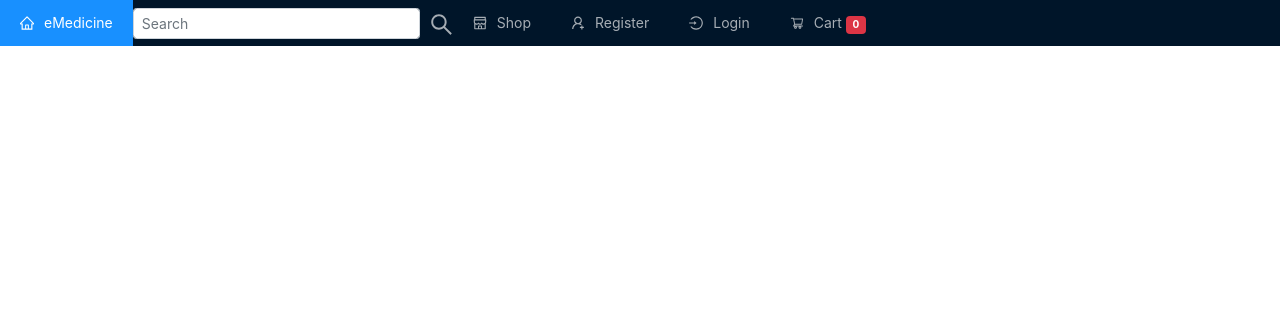
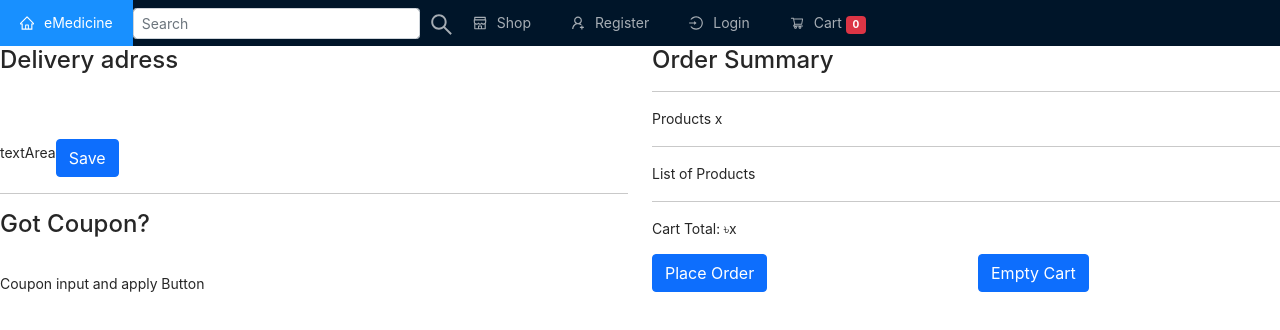
Before and after one commit to Hillol-Talukdar/eMedicine, a React (Create React App) app in the folder client/: page /checkout in a window 1280 px wide. Shown: the top 330 px of the page. Built offline with nearby package versions, Linux system fonts and the light colour scheme; no server answers.

Commit message:
Created Checkout page and designed

```diff
--- a/client/src/App.js
+++ b/client/src/App.js
@@ -27,6 +27,7 @@ import UpdateProduct from "./pages/admin/product/UpdateProduct";
 import Product from "./pages/Product";
 import CategoryHome from "./pages/category/CategoryHome";
 import SubCategoryHome from "./pages/subCategory/SubCategoryHome";
+import Checkout from "./pages/Checkout";
 
 import { auth } from "./firebase";
 import { useDispatch } from "react-redux";
@@ -141,6 +142,7 @@ const App = () => {
                 />
                 <Route exact path="/shop" component={Shop} />
                 <Route exact path="/cart" component={Cart} />
+                <Route exact path="/checkout" component={Checkout} />
             </Switch>
         </>
     );
--- a/client/src/pages/Cart.js
+++ b/client/src/pages/Cart.js
@@ -3,7 +3,7 @@ import { useSelector, useDispatch } from "react-redux";
 import { Link } from "react-router-dom";
 import ProductCartCard from "../components/cards/ProductCartCard";
 
-const Cart = () => {
+const Cart = ({ history }) => {
     const { cart, user } = useSelector((state) => ({ ...state }));
     const dispatch = useDispatch();
 
@@ -14,7 +14,8 @@ const Cart = () => {
     };
 
     const saveOrderNow = () => {
-        //
+        alert("Save order to db");
+        history.push("/checkout");
     };
 
     const showCartItems = () => (
--- /dev/null
+++ b/client/src/pages/Checkout.js
@@ -0,0 +1,49 @@
+import React from "react";
+
+const Checkout = () => {
+    const saveAddressToDb = () => {
+        //
+    };
+
+    return (
+        <div className="row">
+            <div className="col-md-6">
+                <h4>Delivery adress</h4>
+                <br />
+                <br />
+                textArea
+                <button
+                    className="btn btn-primary mt-2"
+                    onClick={saveAddressToDb}
+                >
+                    Save
+                </button>
+                <hr />
+                <h4>Got Coupon?</h4>
+                <br />
+                Coupon input and apply Button
+            </div>
+
+            <div className="col-md-6">
+                <h4>Order Summary</h4>
+                <hr />
+                <p>Products x</p>
+                <hr />
+                <p>List of Products</p>
+                <hr />
+                <p>Cart Total: ৳x</p>
+
+                <div className="row">
+                    <div className="col-md-6">
+                        <button className="btn btn-primary">Place Order</button>
+                    </div>
+
+                    <div className="col-md-6">
+                        <button className="btn btn-primary">Empty Cart</button>
+                    </div>
+                </div>
+            </div>
+        </div>
+    );
+};
+export default Checkout;
```
